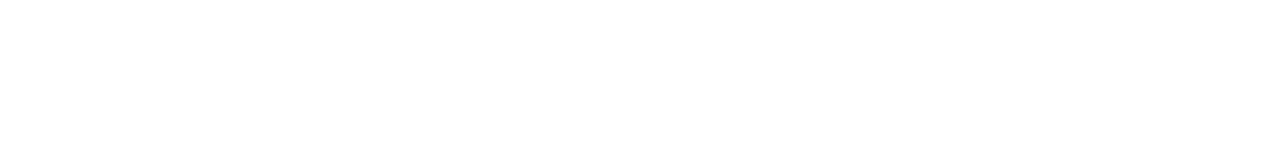
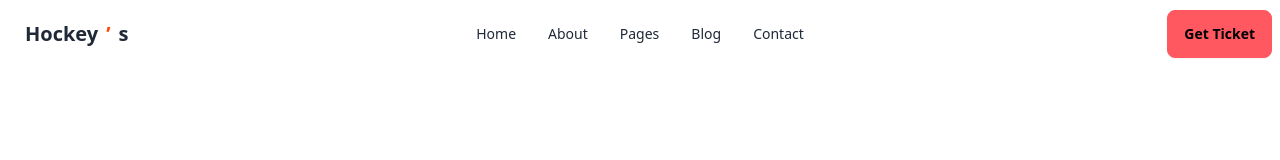
Before and after one commit to Rabeya10/Hockay-website-with-daisy, a plain HTML site: page index.html in a window 1280 px wide. Drawn offline with nearby package versions, Linux system fonts and the light colour scheme.

Commit message:
navber section

```diff
--- a/index.html
+++ b/index.html
@@ -1,11 +1,66 @@
 <!DOCTYPE html>
-<html lang="en">
+<html lang="en" data-theme="light">
 <head>
     <meta charset="UTF-8">
     <meta name="viewport" content="width=device-width, initial-scale=1.0">
     <title>Hockeys</title>
+    <!--tailwind and daisy ui cdn-->
+
+    <link href="https://cdn.jsdelivr.net/npm/daisyui@4.6.0/dist/full.min.css" rel="stylesheet" type="text/css" />
+<script src="https://cdn.tailwindcss.com"></script>
+
 </head>
 <body>
+    <header>
+        <!--navbar start-->
 
+      <nav>
+        <div class="navbar bg-base-100">
+            <div class="navbar-start">
+              <div class="dropdown">
+                <div tabindex="0" role="button" class="btn btn-ghost lg:hidden">
+                  <svg xmlns="http://www.w3.org/2000/svg" class="h-5 w-5" fill="none" viewBox="0 0 24 24" stroke="currentColor"><path stroke-linecap="round" stroke-linejoin="round" stroke-width="2" d="M4 6h16M4 12h8m-8 6h16" /></svg>
+                </div>
+                <ul tabindex="0" class="menu menu-sm dropdown-content mt-3 z-[1] p-2 shadow bg-base-100 rounded-box w-52">
+                  <li><a>Home</a></li>
+                  <li><a>About</a></li>
+                  <li><a>Pages</a></li>
+                  <li><a>Blog</a></li>
+                  <li><a>Contact</a></li>
+                </ul>
+              </div>
+              <a class="btn btn-ghost text-xl">Hockey<span style="color: orangered;">’</span>s</a>
+            </div>
+            <div class="navbar-center hidden lg:flex">
+              <ul class="menu menu-horizontal px-1">
+                <li><a>Home</a></li>
+                <li><a>About</a></li>
+                <li><a>Pages</a></li>
+                <li><a>Blog</a></li>
+                <li><a>Contact</a></li>
+              </ul>
+            </div>
+            <div class="navbar-end">
+              <a class="btn btn-error">Get Ticket</a>
+            </div>
+          </div>
+
+      </nav>
+
+
+    </header>
+
+    <main>
+
+
+
+    </main>
+
+
+    <footer>
+
+
+
+    </footer>
 </body>
 </html>
--- /dev/null
+++ b/tailwind.config.js
@@ -0,0 +1,8 @@
+/** @type {import('tailwindcss').Config} */
+module.exports = {
+    content: ["./src/**/*.{html,js}"],
+    theme: {
+      extend: {},
+    },
+    plugins: [],
+  }
```
Also changed, not shown: Images/1.png (added), Images/10.png (added), Images/11.png (added), Images/2.png (added), Images/3.png (added), Images/4.png (added), Images/5.png (added), Images/6.png (added), Images/7.png (added), Images/8.png (added), Images/9.png (added), Images/Group 1171275317.png (added), Images/Group 1171275318.png (added), Images/Group 1171275321.png (added).
